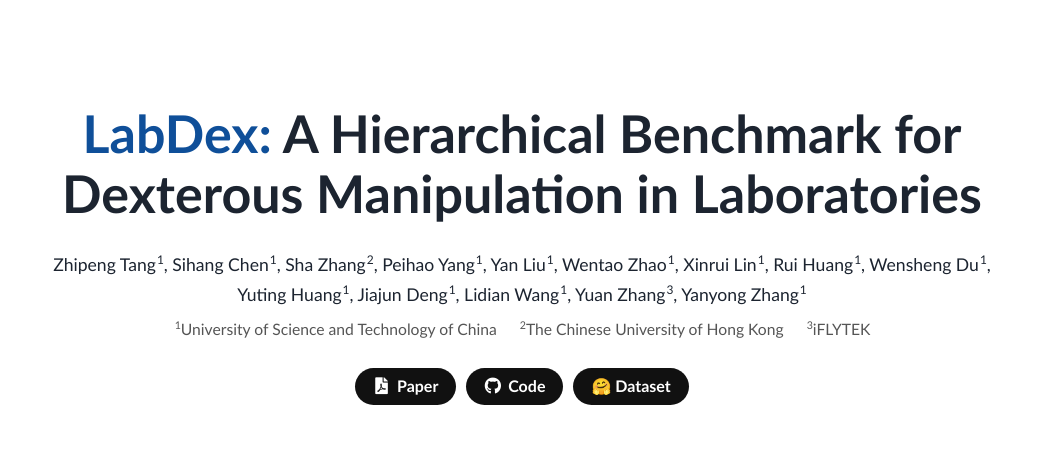
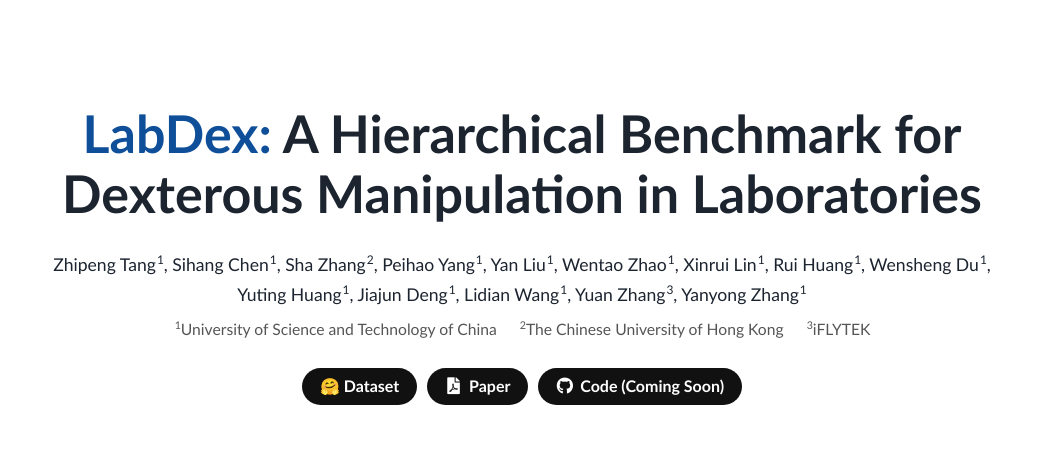
Before and after one commit to Zhipeng-Tang/LabDex, a plain HTML site: page docs/index.html in a window 1280 px wide. Shown: the top 458 px of the page, without its empty margins (118-1161 px from the left). Drawn offline with Linux system fonts and the light colour scheme.

Commit message:
Update project resource links

```diff
--- a/docs/index.html
+++ b/docs/index.html
@@ -43,15 +43,15 @@
           <span><sup>3</sup>iFLYTEK</span>
         </div>
         <nav class="resource-links" aria-label="Project resources">
+          <a class="resource-link" href="https://huggingface.co/datasets/serandt/LabDex" target="_blank" rel="noopener noreferrer">&#x1F917; Dataset</a>
           <a class="resource-link" href="https://zhipeng-tang.github.io/LabDex/" target="_blank" rel="noopener noreferrer">
             <span class="icon" aria-hidden="true"><i class="fas fa-file-pdf"></i></span>
             Paper
           </a>
-          <a class="resource-link" href="https://zhipeng-tang.github.io/LabDex/" target="_blank" rel="noopener noreferrer">
+          <a class="resource-link" href="https://github.com/Zhipeng-Tang/LabDex" target="_blank" rel="noopener noreferrer">
             <span class="icon" aria-hidden="true"><i class="fab fa-github"></i></span>
-            Code
+            Code (Coming Soon)
           </a>
-          <a class="resource-link" href="https://huggingface.co/datasets/serandt/LabDex" target="_blank" rel="noopener noreferrer">&#x1F917; Dataset</a>
         </nav>
       </div>
 
```
